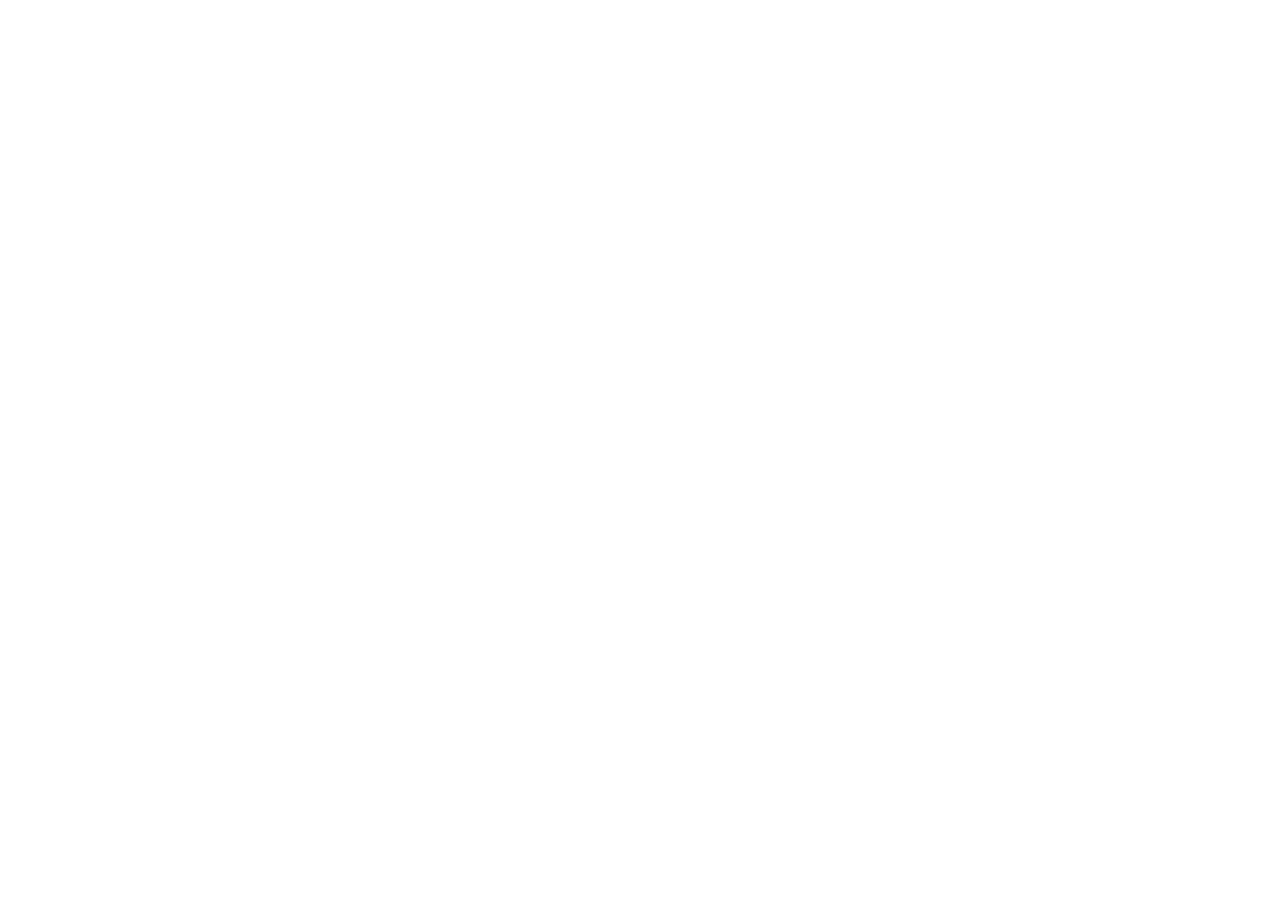
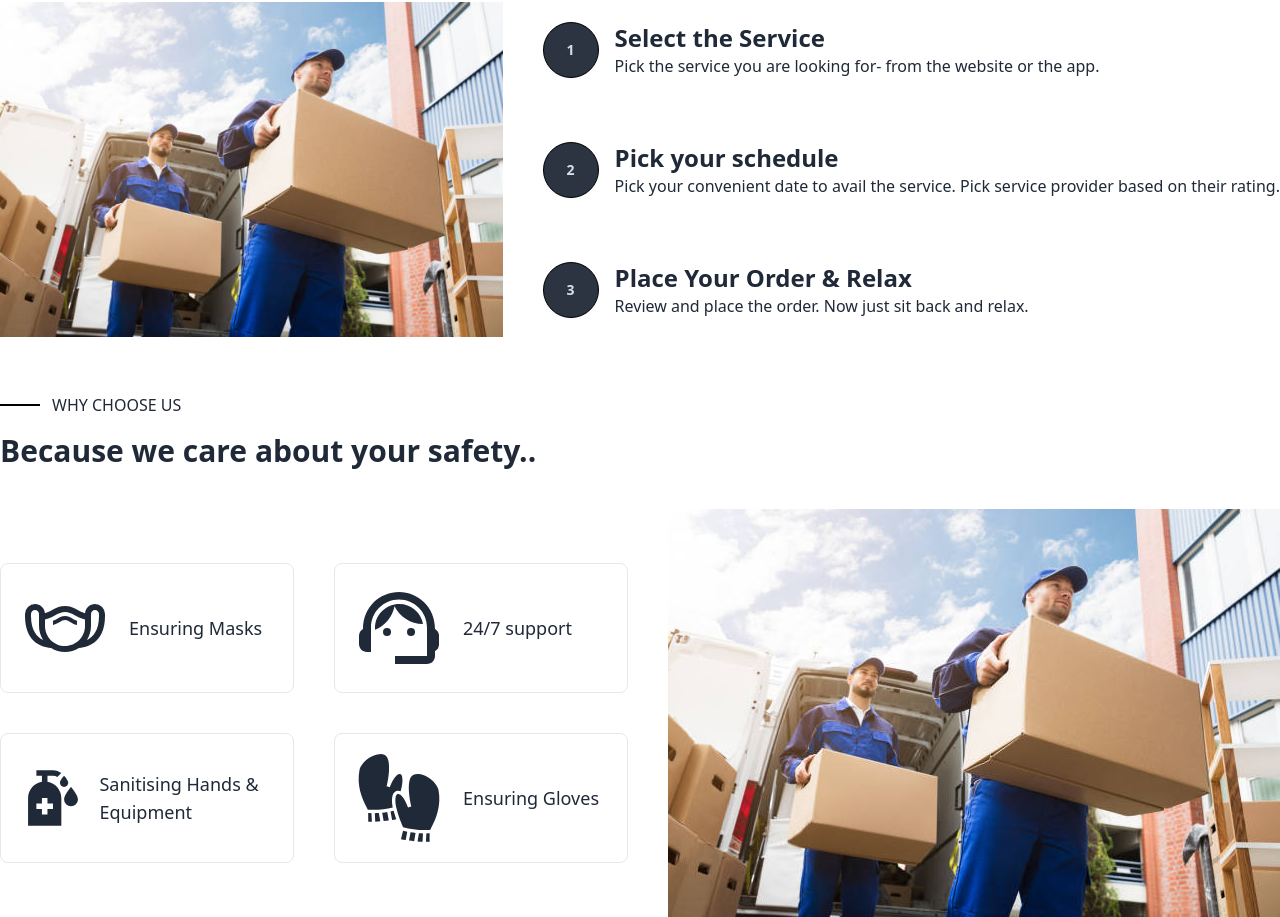
Before and after one commit to rudra0700/service-share-client, a React (Vite) app: page / in a window 1280 px wide. Shown: the part 2318-3235 px from the top of the page. Before the commit the page ends 2168 px from the top, so only its background shows below. Built offline with nearby package versions, Linux system fonts and the light colour scheme; no server answers.

Commit message:
Added two relevant extra section in home page

```diff
--- a/src/pages/Home.jsx
+++ b/src/pages/Home.jsx
@@ -2,6 +2,11 @@ import React from 'react';
 import Slider from '../components/Carousal';
 import ServiceCard from '../components/ServiceCard';
 import { Link } from 'react-router-dom';
+import carryImg from '../assets/lottifiles/box carrying.jpg'
+import { MdOutlineMasks } from "react-icons/md";
+import { MdOutlineSupportAgent } from "react-icons/md";
+import { MdSanitizer } from "react-icons/md";
+import { GiWinterGloves } from "react-icons/gi";
 
 const Home = () => {
     return (
@@ -19,6 +24,76 @@ const Home = () => {
                    <ServiceCard></ServiceCard>
                    <ServiceCard></ServiceCard>
               </div>
+                {/* schedule section */}
+               <div className='max-w-7xl mx-auto mt-14'>
+                    <div className='flex items-center gap-3'>
+                        <div className='border border-black w-10 h-[1px]'></div>
+                        <p>HOW IT WORKS</p>
+                    </div>
+                    <h3 className='text-3xl font-semibold mt-4'>Easiest way to get a service</h3>
+               </div>
+               <div className='flex max-w-7xl mx-auto gap-10 items-center mt-5 flex-col lg:flex-row'>
+                   <div className='flex-1'>
+                      <img src={carryImg} alt="" />
+                   </div>
+                   <div className='space-y-16'>
+                       <div className='flex gap-4 items-center'>
+                           <div className='border border-black w-14 text-center h-14 rounded-full flex items-center justify-center btn btn-neutral font-bold text-md'>1</div>
+                            <div>
+                                <h5 className='text-2xl font-semibold'>Select the Service</h5>
+                                <p>Pick the service you are looking for- from the website or the app.</p>
+                            </div>
+                       </div>
+                        <div className='flex gap-4 items-center'>
+                           <div className='border border-black w-14 text-center h-14 rounded-full flex items-center justify-center btn btn-neutral font-bold text-md'>2</div>
+                            <div>
+                                <h5 className='text-2xl font-semibold'>Pick your schedule</h5>
+                                <p>Pick your convenient date to avail the service. Pick service provider based on their rating.</p>
+                            </div>
+                       </div>
+                       <div className='flex gap-4 items-center'>
+                           <div className='border border-black w-14 text-center h-14 rounded-full flex items-center justify-center btn btn-neutral font-bold text-md'>3</div>
+                            <div>
+                                <h5 className='text-2xl font-semibold'>Place Your Order & Relax</h5>
+                                <p>Review and place the order. Now just sit back and relax.</p>
+                            </div>
+                       </div>
+                   </div>
+               </div>
+
+               {/* why choose us section */}
+               <div className='max-w-7xl mx-auto mt-14'>
+                    <div className='flex items-center gap-3'>
+                        <div className='border border-black w-10 h-[1px]'></div>
+                        <p>WHY CHOOSE US</p>
+                    </div>
+                    <h3 className='text-3xl font-semibold mt-4'>Because we care about your safety..</h3>
+               </div>
+                <div className='flex max-w-7xl mx-auto gap-10 items-center mt-10 flex-col lg:flex-row'>
+                    <div className='grid grid-cols-2 gap-10 flex-1'>
+                        <div className='flex items-center gap-4 border p-4 rounded-lg'>
+                           <MdOutlineMasks className='text-8xl' />
+                            <p className='text-lg'>Ensuring Masks</p>
+                        </div>
+                        <div className='flex items-center gap-4 border p-4 rounded-lg'>
+                            <MdOutlineSupportAgent className='text-8xl' />
+                            <p className='text-lg'>24/7 support</p>
+                        </div>
+                        <div className='flex items-center gap-4 border p-4 rounded-lg'>
+                            <MdSanitizer className='text-8xl' />
+                            <p className='text-lg'>Sanitising Hands & Equipment <br /></p>
+                        </div>
+                        <div className='flex items-center gap-4 border p-4 rounded-lg'>
+                           <GiWinterGloves className='text-8xl' />
+                            <p className='text-lg'>
+                            Ensuring
+                            Gloves</p>
+                        </div>
+                    </div>
+                    <div className=''>
+                        <img src={carryImg} alt="" />
+                    </div>
+                </div>
         </div>
     );
 };
--- a/src/provider/AuthProvider.jsx
+++ b/src/provider/AuthProvider.jsx
@@ -9,14 +9,17 @@ const AuthProvider = ({children}) => {
     const [loading, setLoading] = useState(true);
 
     const createUser = (email, password) => {
+        setLoading(true)
         return createUserWithEmailAndPassword(auth, email, password)
     }
 
     const logout = () =>{
+        setLoading(true)
         return signOut(auth)
     }
 
     const loginUser = (email,password) =>{
+        setLoading(true)
         return signInWithEmailAndPassword(auth, email, password)
     }
 
@@ -28,6 +31,7 @@ const AuthProvider = ({children}) => {
     }
 
     const googleLogin = () =>{
+        setLoading(true)
         return signInWithPopup(auth, googleProvider)
     }
 
```
Also changed, not shown: src/assets/lottifiles/box carrying.jpg (added).
